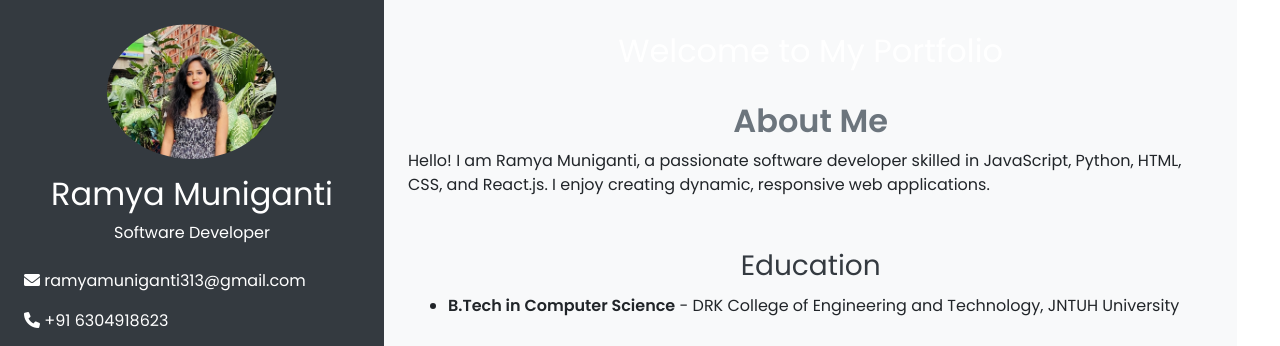
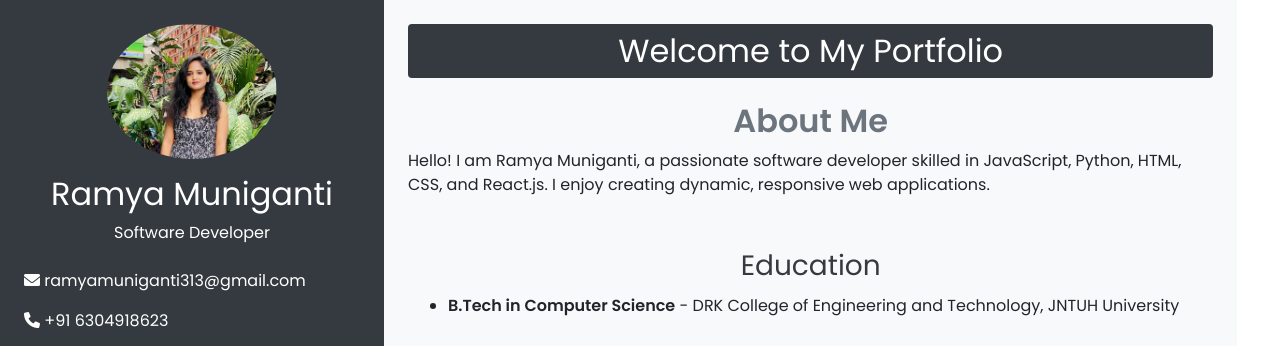
Before and after one commit to Ramya313-alt/Portfolio-1, a plain HTML site: page index.html in a window 1280 px wide. Shown: the top 346 px of the page. Drawn offline with nearby package versions, Linux system fonts and the light colour scheme.

Commit message:
Update portfo.css

```diff
--- a/portfo.css
+++ b/portfo.css
@@ -27,7 +27,7 @@ body {
     margin-left: 30%; /* Match this with the sidebar width */
 
 }
-.main-content,h1{
+.main-content,h2{
     background-color: rgb(52,58,64);
 
 
```
